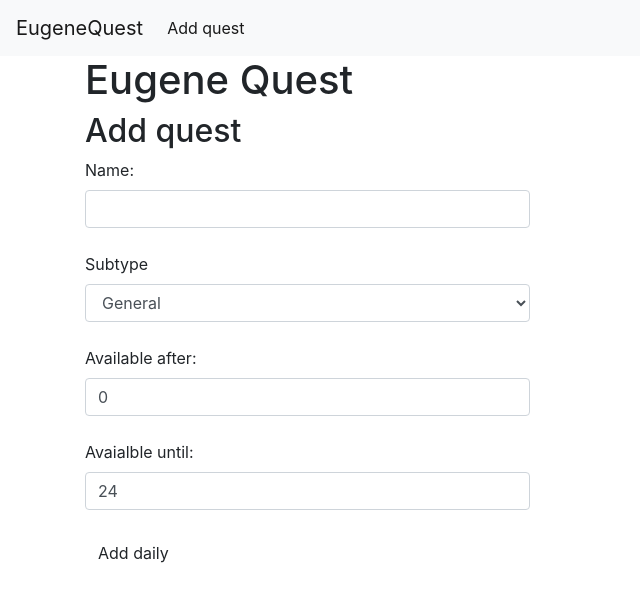
After one commit to eugman/EugeneQuest, a Flask app: page /add in a window 1280 px wide. The commit adds this page. Shown: the top 602 px of the page, without its empty margins (0-640 px from the left). Run offline with Flask 2, Linux system fonts and the light colour scheme; some libraries are stand-ins or nearby versions.

Commit message:
Split quests into open versus completed. Moved Add quest to seperate page.

```diff
--- a/app.py
+++ b/app.py
@@ -1,3 +1,4 @@
+import datetime
 from flask import Flask, render_template, request
 from flask_sqlalchemy import SQLAlchemy
 
@@ -25,6 +26,16 @@ class Daily(db.Model):
     completed = db.Column(db.Boolean, default = False, nullable = False)
     user = db.Integer, db.ForeignKey('user.id', nullable = False, default = 1)
 
+@app.route('/add', methods=['GET', 'POST'])
+def add():
+    result = request.form
+
+    if result.get("new_daily"):
+        db.session.add(Daily(name=result.get("new_daily")))
+        db.session.commit()
+
+    return render_template("add.html")
+
 @app.route('/', methods=['GET', 'POST'])
 def index():
     result = request.form
@@ -44,14 +55,12 @@ def index():
         db.session.commit()
 
 
-    if result.get("new_daily"):
-        db.session.add(Daily(name=result.get("new_daily")))
-        db.session.commit()
+    hour = datetime.datetime.now().hour
 
+    openDailies = Daily.query.filter_by(completed=False).filter(Daily.availableAfter <= hour).filter(Daily.availableUntil > hour).order_by("availableAfter", "availableUntil").all()
+    completedDailies = Daily.query.filter_by(completed=True).order_by("availableAfter", "availableUntil").all()
 
-    dailies = Daily.query.order_by("availableAfter", "availableUntil").all()
-
-    return render_template("index.html", dailies = dailies)
+    return render_template("index.html", dailies = openDailies, completed = completedDailies)
 
 if __name__ == '__main__':
     app.run(debug=True, host='0.0.0.0')
--- /dev/null
+++ b/templates/add.html
@@ -0,0 +1,28 @@
+{% extends "base.html" %}
+
+
+{% block content %}
+<h1>Eugene Quest</h1>
+<div class="row">
+	<div class="col-md-5">
+		<h2>Add quest</h2>
+		<div class="form-group">
+			<form method="POST" class="form-horizontal">
+				<label for="new_daily">Name:</label><input type="text" class="form-control"  name="new_daily" /><br />
+				<label>Subtype</label>
+				<select class="form-control">
+					<option>General</option>
+					<option>Blood Sugar</option>
+				</select> <br />
+				<label for="availableAfter">Available after: </label>
+				<input type"number" class="form-control"  name"availableAfter" value="0" /> <br />
+				<label for="avaialbleUntil">Avaialble until:</label>
+				<input type"number" class="form-control"  name"availableUntil" value="24" /> <br />
+
+				<button class="btn btn-default">Add daily</button>
+				<form>
+		</div>
+	</div>
+</div>
+<br />
+{% endblock %}
--- a/templates/base.html
+++ b/templates/base.html
@@ -13,8 +13,21 @@
 		<script src="https://stackpath.bootstrapcdn.com/bootstrap/4.3.1/js/bootstrap.min.js" integrity="sha384-JjSmVgyd0p3pXB1rRibZUAYoIIy6OrQ6VrjIEaFf/nJGzIxFDsf4x0xIM+B07jRM" crossorigin="anonymous"></script>
 	</head>
 	<body>
+		<nav class="navbar navbar-expand-lg navbar-light bg-light">
+			<a class="navbar-brand" href="/">EugeneQuest</a>
+			<button class="navbar-toggler" type="button" data-toggle="collapse" data-target="#navbarSupportedContent" aria-controls="navbarSupportedContent" aria-expanded="false" aria-label="Toggle navigation">
+				<span class="navbar-toggler-icon"></span>
+			</button>
+
+			<div class="collapse navbar-collapse" id="navbarSupportedContent">
+				<ul class="navbar-nav mr-auto">
+					<li class="nav-item active">
+						<a class="nav-link" href="/add">Add quest</a>
+					</li>
+			</div>
+		</nav>
 		<div class="container">
-		{% block content %}{% endblock %}
-		<div>
+			{% block content %}{% endblock %}
+			<div>
 	</body>
 </html>
```
Also changed, not shown: templates/index.html (+13 -17 lines).
